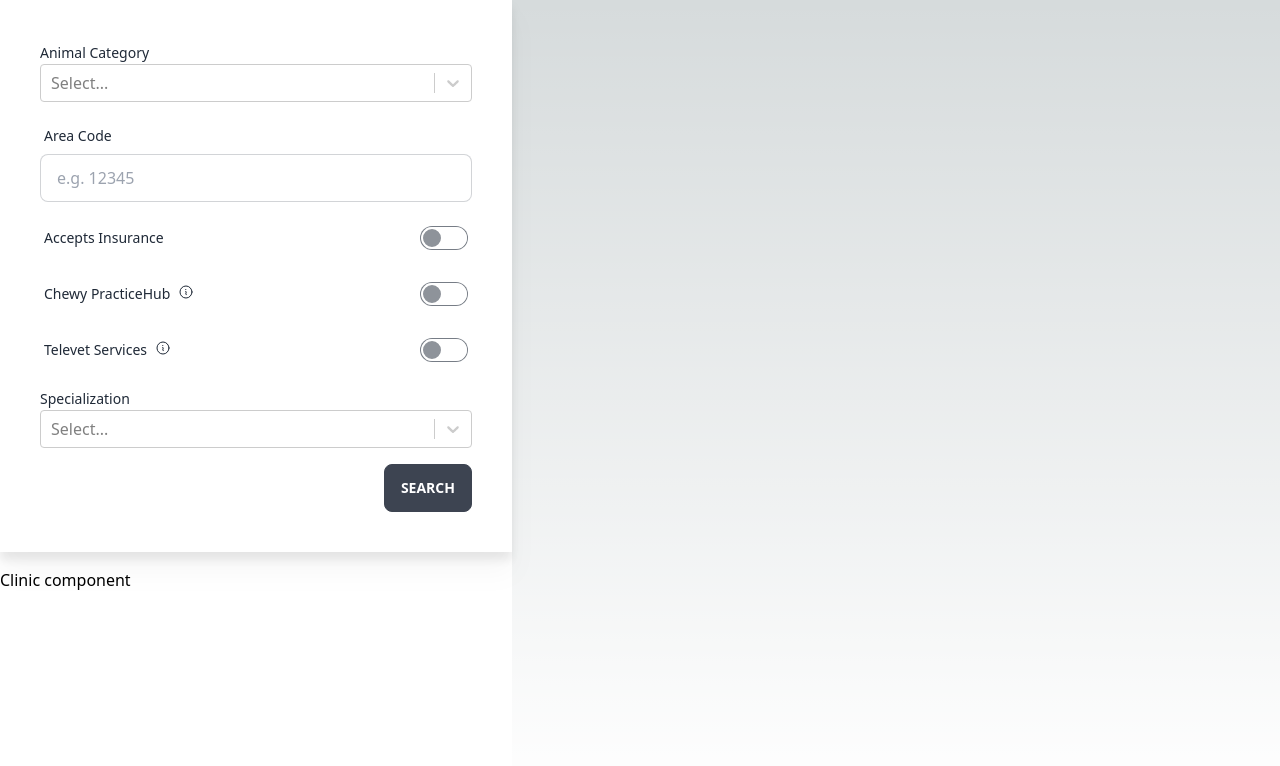
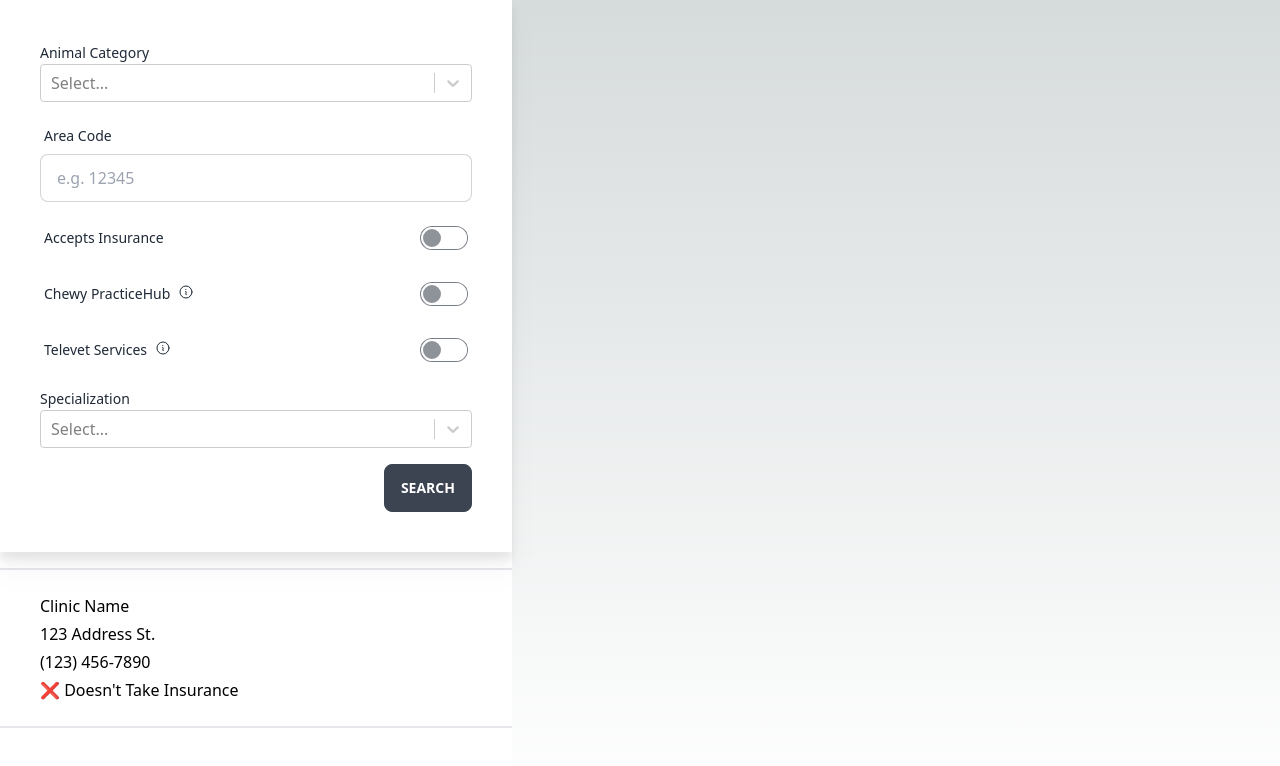
Before and after one commit to chanmioh/team-animal, a Next.js app: page / in a window 1280 px wide. Shown: the top 766 px of the page. Built offline with nearby package versions, Linux system fonts and the light colour scheme.

Commit message:
Created outline for Clinc Component

```diff
--- a/src/components/clinic.js
+++ b/src/components/clinic.js
@@ -1,3 +1,12 @@
+
 export function Clinic(props) {
-    return (<div>Clinic component</div>)
+    const takesInsurance = '✔ Takes Insurance'
+    const noInsurance = "❌ Doesn't Take Insurance"
+
+    return (<div className="space-y-1 bg-white flex flex flex-col px-10 border-y-2 py-6">
+        <div className="font-medium">Clinic Name</div>
+        <div>123 Address St.</div>
+        <div>(123) 456-7890</div>
+        <div>{noInsurance}</div>
+        </div>)
 }
```
